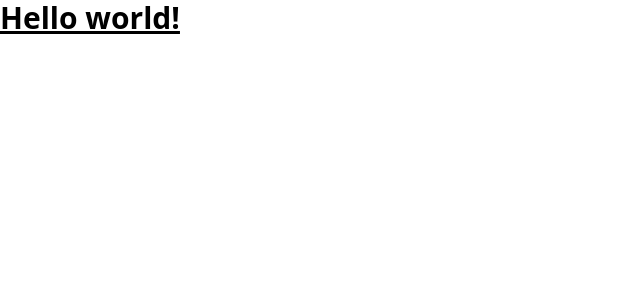
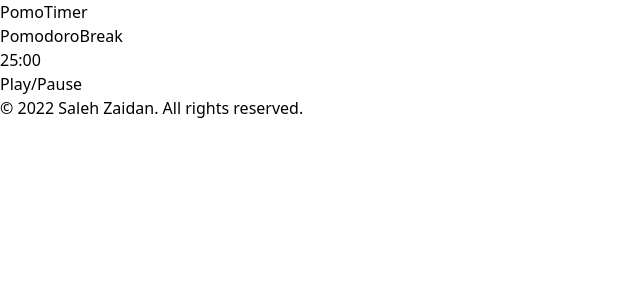
Before and after one commit to salehzaidan/pomotimer, a Next.js app: page / in a window 1280 px wide. Shown: the top 300 px of the page, without its empty margins (0-640 px from the left). Built offline with nearby package versions, Linux system fonts and the light colour scheme.

Commit message:
Create simple markup

```diff
--- a/pages/index.tsx
+++ b/pages/index.tsx
@@ -1,3 +1,20 @@
 export default function Home() {
-  return <h1 className="text-3xl font-bold underline">Hello world!</h1>;
+  const year = new Date().getFullYear();
+
+  return (
+    <div>
+      <main>
+        <h1>PomoTimer</h1>
+        <div>
+          <div>
+            <button>Pomodoro</button>
+            <button>Break</button>
+          </div>
+          <div>25:00</div>
+          <button>Play/Pause</button>
+        </div>
+      </main>
+      <footer>&copy; {year} Saleh Zaidan. All rights reserved.</footer>
+    </div>
+  );
 }
```
